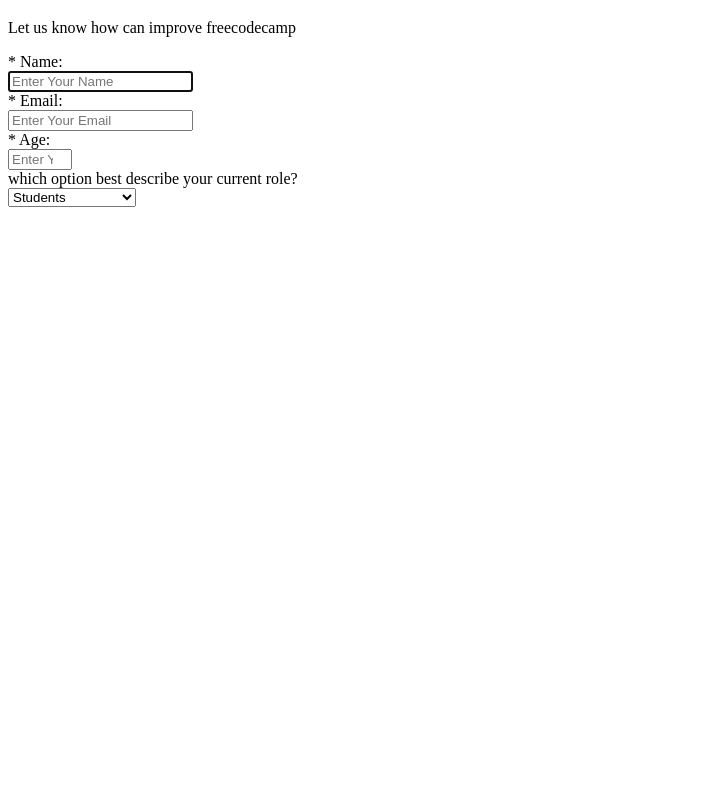
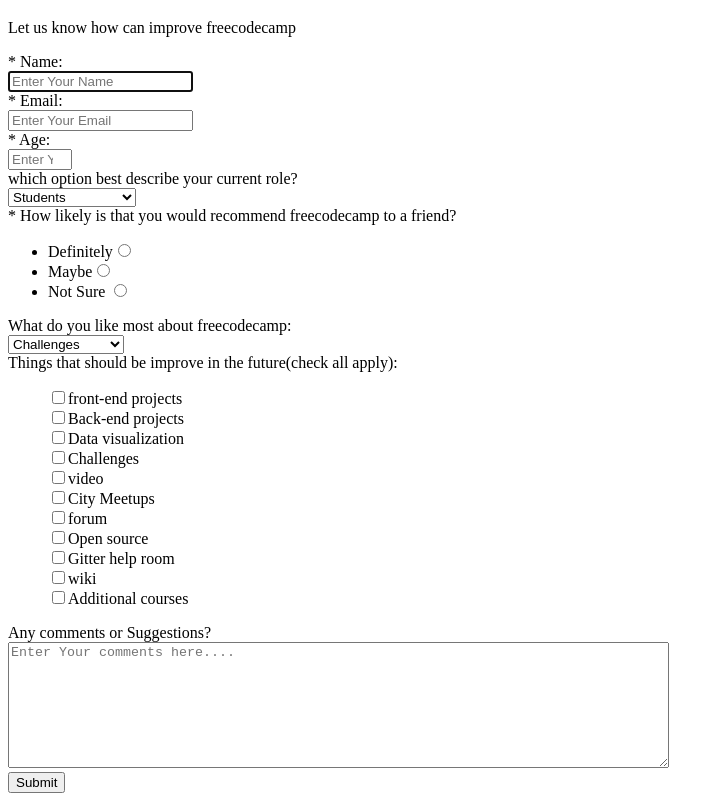
Before and after one commit to cassyblaise/FCC-Survey-form, a plain HTML site: page index.html in a window 1280 px wide. Shown: the part 61-862 px from the top of the page, without its empty margins (0-724 px from the left). Before the commit the page ends 800 px from the top, so only its background shows below. Drawn offline with Linux system fonts and the light colour scheme.

Commit message:
initial commit

```diff
--- a/index.html
+++ b/index.html
@@ -9,7 +9,7 @@
 <P id="form-distriction">Let us know how can improve freecodecamp</p>
   <form>
 <div class="rowTab">
-  <div class="label">
+  <div class="labels">
 <label for="name" id="name-label">* Name:</label>
 </div>
 <div class="rightTab">
@@ -17,7 +17,7 @@
 </div>
 </div>
 <div class="rowTab">
-    <div class="label">
+    <div class="labels">
      <label for="email" id="email-label">* Email: </label>
    </div>
     <div class="rightTab">
@@ -25,7 +25,7 @@
     </div>
 </div>
   <div class="rowTab">
-    <div class="label">
+    <div class="labels">
       <label for="age" age-label>* Age:</label>
     </div>
      <div class="rightTab">
@@ -33,7 +33,7 @@
      </div>
   </div>
     <div class="rowTab">
-      <div class="label">
+      <div class="labels">
         <label for="currentposition">which option best describe your current role?</label>
       </div>
       <div class="rightTab">
@@ -47,6 +47,61 @@
         </select>
       </div>
     </div>
+   <div class="rowTab">
+     <div class="labels">
+       <label for="userRating">* How likely is that you would recommend freecodecamp to a friend?</label>
+     </div>
+     <div class="rightTab">
+       <ul class="list-style">
+         <li class="radio"><label>Definitely<input type="radio" name="radio-button" class="userRating" value="1"></label></li>
+         <li><label>Maybe<input type="radio" name="radio-button" class="userRating" value="2"></label></li>
+         <li><label>Not Sure <input type="radio" name="radio-button" class="userRating" value="3"></label></li>
+       </ul>
+     </div>
+   </div>
+   <div class="rowTab">
+     <div class="labels">
+       <label for="most-like">What do you like most about freecodecamp:</label>
+     </div>
+     <div class="rightTab">
+       <select id="most-like" name="mostlike" class="dropdown">
+              <option disabled value> select an option</option>
+                <option value="Challenges">Challenges</option>
+                  <option value="projects">projects</option>
+                    <option value="community">community</option>
+                      <option value="open source">Open source</option>
+       </select>
+     </div>
+   </div>
+   <div class="rowTab">
+     <div class="labels">
+       <label for="preferences">Things that should be improve in the future(check all apply):</label>
+     </div>
+     <div class="rightTab">
+       <ul id="preferences" style="list-style: none;">
+         <li class="checkbox"><label><input type="checkbox" name="prefer" class="userRating" value="1">front-end projects</label></li>
+         <li class="checkbox"><label> <input type="checkbox" name="prefer" class="userRating" value="2">Back-end projects</label></li>
+          <li class="checkbox"><label> <input type="checkbox" name="prefer" class="userRating" value="3">Data visualization</label></li>
+           <li class="checkbox"><label> <input type="checkbox" name="prefer" class="userRating" value="4">Challenges</label></li>
+           <li class="checkbox"><label> <input type="checkbox" name="prefer" class="userRating" value="5">video</label></li>
+           <li class="checkbox"><label> <input type="checkbox" name="prefer" class="userRating" value="6">City Meetups</label></li>
+           <li class="checkbox"><label> <input type="checkbox" name="prefer" class="userRating" value="7">forum</label></li>
+           <li class="checkbox"><label> <input type="checkbox" name="prefer" class="userRating" value="8">Open source</label></li>
+           <li class="checkbox"><label> <input type="checkbox" name="prefer" class="userRating" value="9">Gitter help room</label></li>
+           <li class="checkbox"><label> <input type="checkbox" name="prefer" class="userRating" value="10">wiki</label></li>
+           <li class="checkbox"><label> <input type="checkbox" name="prefer" class="userRating" value="2">Additional courses</label></li>
+       </ul>
+     </div>
+   </div>
+    <div class="rowTab">
+      <div class="label">
+        <label for="comments">Any comments or Suggestions?</label>
+      </div>
+      <div class="rightTab">
+        <textarea name="comments" id="comments" class="input-field" placeholder="Enter Your comments here...." rows="8" cols="80"></textarea>
+      </div>
+    </div>
+    <button id="submit" type="submit">Submit</button>
     </form>
 </div>
 </body>
```
